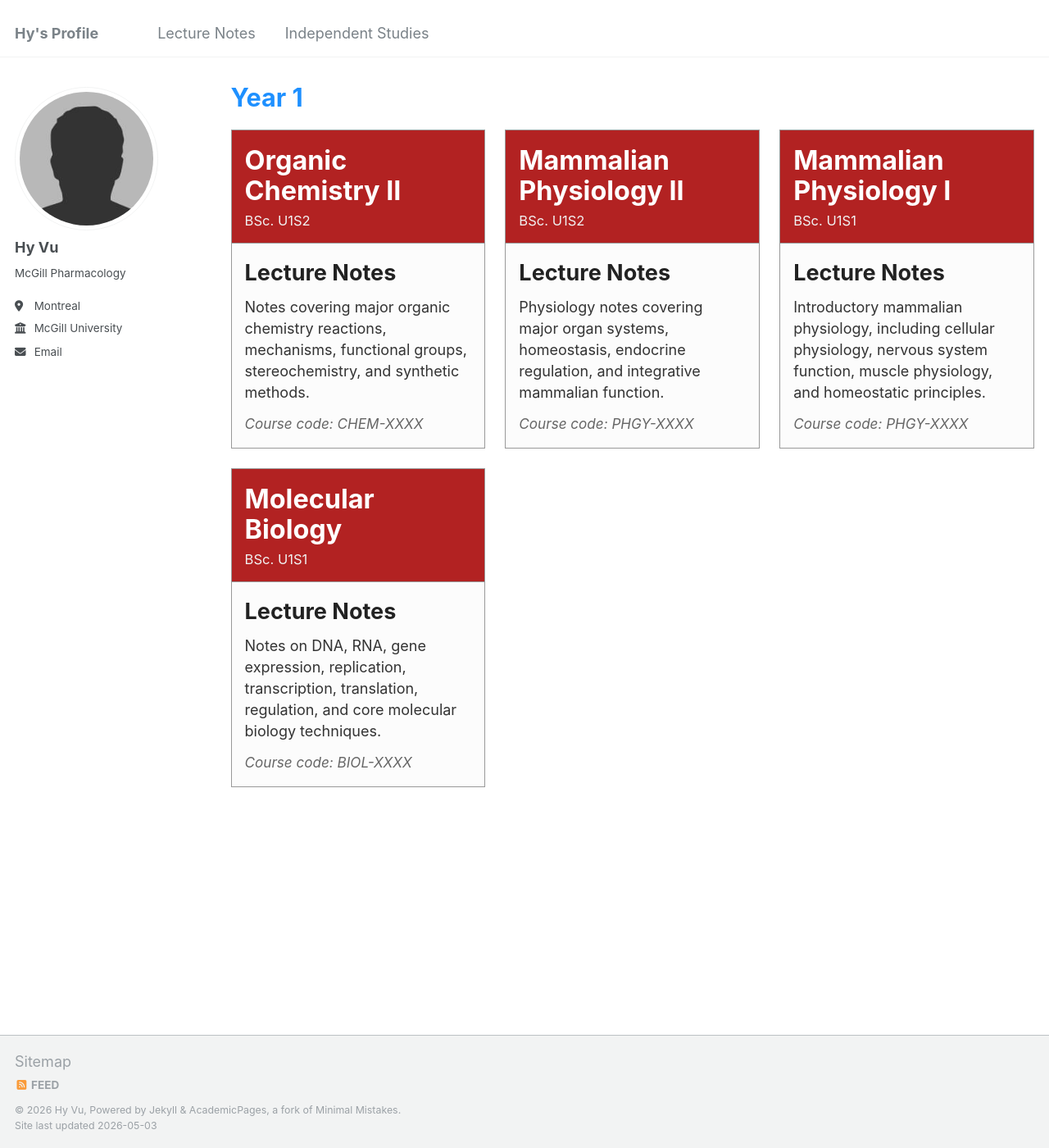
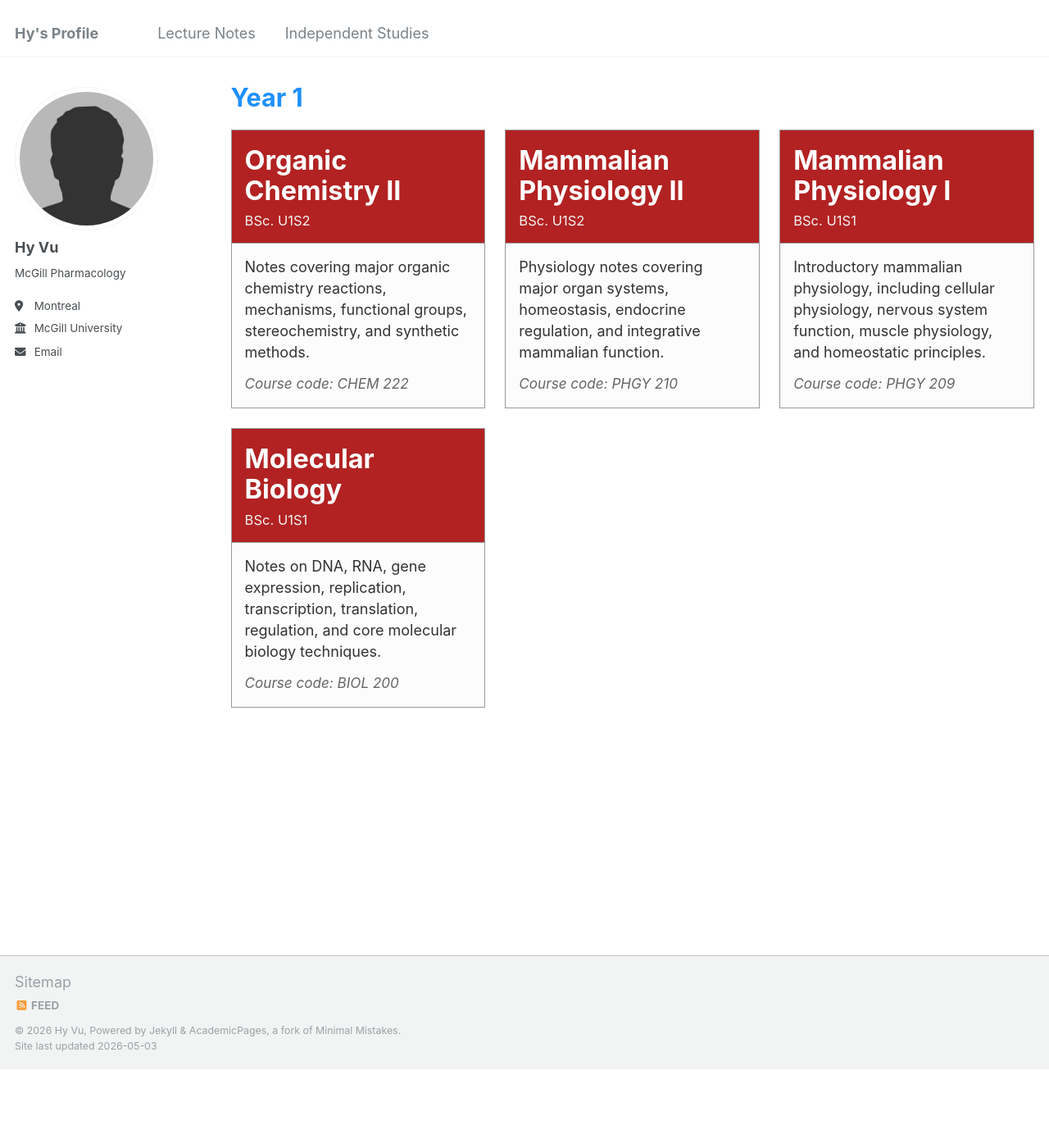
Before and after one commit to Hy-Vu/Hy-Vu.github.io, a Jekyll site: the page built from _pages/lecture-notes.html, in a window 1280 px wide and 1400 px high, scrolled down 1008 px. Shown: the whole window at 82% size. Built offline with Jekyll 4.4.1, drawn with Linux system fonts in a browser that asks for light colours; after the commit the page ends 2311 px from its top, so only the background shows below that.

Commit message:
Update lecture-notes.html

```diff
--- a/_pages/lecture-notes.html
+++ b/_pages/lecture-notes.html
@@ -236,12 +236,11 @@ author_profile: true
       <div class="pdf-card-divider"></div>
 
       <div class="pdf-card-bottom">
-        <div class="pdf-card-label">Lecture Notes</div>
         <div class="pdf-card-description">
           Notes covering major organic chemistry reactions, mechanisms,
           functional groups, stereochemistry, and synthetic methods.
         </div>
-        <div class="pdf-card-code">Course code: CHEM-XXXX</div>
+        <div class="pdf-card-code">Course code: CHEM 222</div>
       </div>
     </a>
   </div>
@@ -256,12 +255,11 @@ author_profile: true
       <div class="pdf-card-divider"></div>
 
       <div class="pdf-card-bottom">
-        <div class="pdf-card-label">Lecture Notes</div>
         <div class="pdf-card-description">
           Physiology notes covering major organ systems, homeostasis,
           endocrine regulation, and integrative mammalian function.
         </div>
-        <div class="pdf-card-code">Course code: PHGY-XXXX</div>
+        <div class="pdf-card-code">Course code: PHGY 210</div>
       </div>
     </a>
   </div>
@@ -276,12 +274,11 @@ author_profile: true
       <div class="pdf-card-divider"></div>
 
       <div class="pdf-card-bottom">
-        <div class="pdf-card-label">Lecture Notes</div>
         <div class="pdf-card-description">
           Introductory mammalian physiology, including cellular physiology,
           nervous system function, muscle physiology, and homeostatic principles.
         </div>
-        <div class="pdf-card-code">Course code: PHGY-XXXX</div>
+        <div class="pdf-card-code">Course code: PHGY 209</div>
       </div>
     </a>
   </div>
@@ -296,12 +293,11 @@ author_profile: true
       <div class="pdf-card-divider"></div>
 
       <div class="pdf-card-bottom">
-        <div class="pdf-card-label">Lecture Notes</div>
         <div class="pdf-card-description">
           Notes on DNA, RNA, gene expression, replication, transcription,
           translation, regulation, and core molecular biology techniques.
         </div>
-        <div class="pdf-card-code">Course code: BIOL-XXXX</div>
+        <div class="pdf-card-code">Course code: BIOL 200</div>
       </div>
     </a>
   </div>
```
